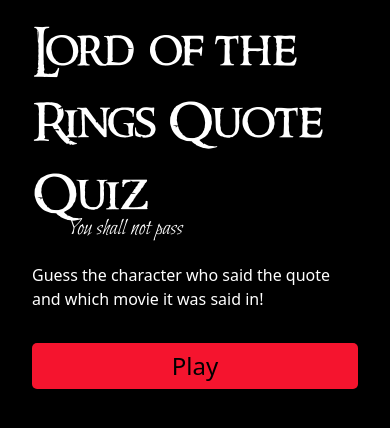
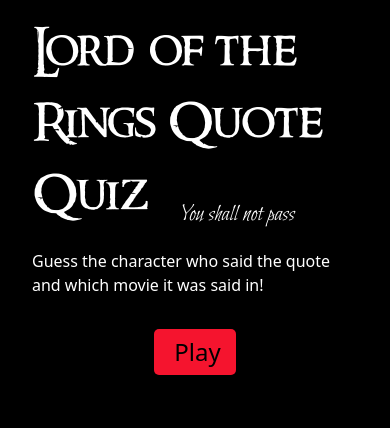
Before and after one commit to miketalley/Mike_Talley_Project, a Next.js app: page / in a window 390 px wide. Shown: the top 428 px of the page. Built offline with nearby package versions, Linux system fonts and the light colour scheme; no server answers.

Commit message:
fixed button widths by adding containers

```diff
--- a/src/app/components/GuessResults.tsx
+++ b/src/app/components/GuessResults.tsx
@@ -66,9 +66,11 @@
             </div>
           </div>
         </div>
-        <button className="play-again" onClick={onPlayAgain}>
-          Play again
-        </button>
+        <div className="play-again-button-container">
+          <button className="play-again" onClick={onPlayAgain}>
+            Play again
+          </button>
+        </div>
       </>
     )
   );
--- a/src/app/globals.css
+++ b/src/app/globals.css
@@ -54,6 +54,9 @@
 
 input {
   color: black;
+  width: 100%;
+  padding: 5px 10px 5px 10px;
+  border-radius: 5px;
 }
 
 .container {
@@ -63,12 +66,6 @@
   justify-content: center;
   flex-direction: column;
   padding: 3rem 6rem;
-}
-
-input {
-  width: 100%;
-  padding: 5px 10px 5px 10px;
-  border-radius: 5px;
 }
 
 .quote,
@@ -95,6 +92,17 @@
   margin-bottom: 1rem;
 }
 
+.play-button-container,
+.play-again-button-container {
+  display: flex;
+  justify-content: center;
+}
+
+.submit-button-container {
+  display: flex;
+  justify-content: flex-end;
+}
+
 button.play,
 button.submit,
 button.play-again {
@@ -103,6 +111,7 @@
   font-size: 1.5em;
   padding: 5px 20px 5px 20px;
   border-radius: 5px;
+  max-width: 25%;
 }
 
 button.play,
@@ -149,3 +158,22 @@
     padding: 1rem 2rem 1rem 2rem;
   }
 }
+
+@media screen and (max-width: 767px) {
+  h2 {
+    margin-left: 135px;
+    margin-top: -35px;
+  }
+}
+
+@media screen and (max-width: 628px) {
+  h2 {
+    margin-left: 300px;
+  }
+}
+
+@media screen and (max-width: 463px) {
+  h2 {
+    margin-left: 150px;
+  }
+}
--- a/src/app/page.tsx
+++ b/src/app/page.tsx
@@ -45,6 +45,7 @@
           selectedMovie={selectedMovie}
           onSelectMovie={setSelectedMovie}
         />
+        <div className="submit-button-container">
           <button
             className="submit"
             onClick={() => setGuessed(true)}
@@ -52,15 +53,18 @@
           >
             Submit
           </button>
+        </div>
       </>
     );
   };
 
   const displayPlayButton = () => {
     return (
+      <div className="play-button-container">
         <button className="play" onClick={play}>
           Play
         </button>
+      </div>
     );
   };
 
```
Also changed, not shown: 1 other file (tests, documents, lock files or other folders). Lines whose indentation alone changed are shown as unchanged.
